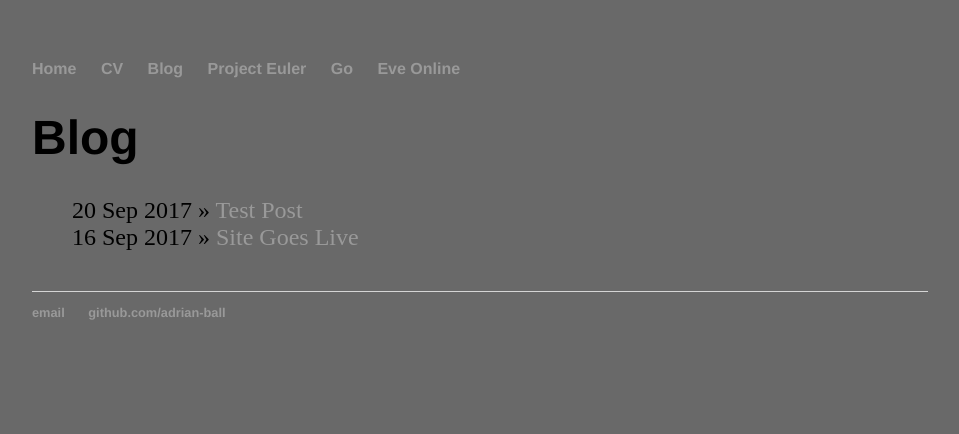
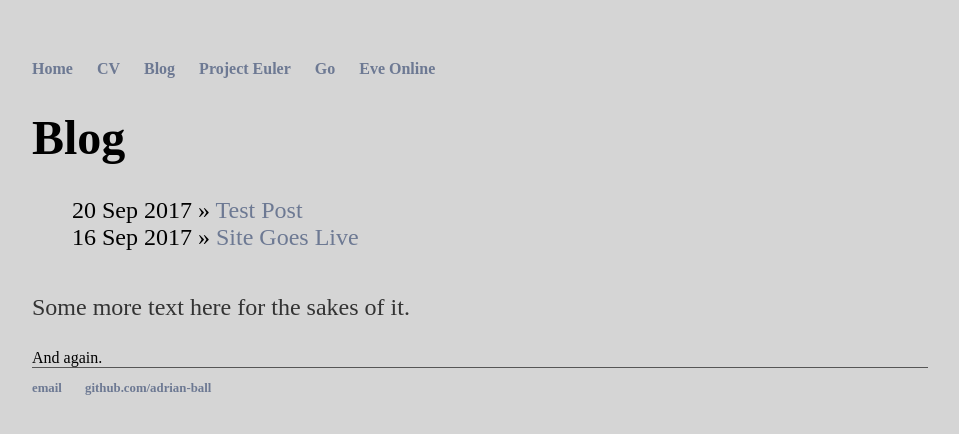
Before and after one commit to Adrian-Ball/adrian-ball.github.io, a Jekyll site: the page built from blog/index.html, in a window 1280 px wide. Shown: the top 434 px of the page, without its empty margins (160-1119 px from the left). Built offline with Jekyll 4.4.1, drawn with Linux system fonts in a browser that asks for light colours.

Commit message:
Updated a few styles. Changed background and some text colour. Changed font to Computer Modern :)

```diff
--- a/_layouts/default.html
+++ b/_layouts/default.html
@@ -11,9 +11,9 @@
 	        		<li><a href="/">Home</a></li>
 	        		<li><a href="/cv">CV</a></li>
 	        		<li><a href="/blog">Blog</a></li>
-				<li><a href="/project-euler">Project Euler</a></li>
-				<li><a href="/go">Go</a></li>
-				<li><a href="/eve-online">Eve Online</a></li>
+					<li><a href="/project-euler">Project Euler</a></li>
+					<li><a href="/go">Go</a></li>
+					<li><a href="/eve-online">Eve Online</a></li>
 	    		</ul>
 			</nav>
 			<div class="container">
--- a/blog/index.html
+++ b/blog/index.html
@@ -9,3 +9,8 @@
 	    <li><span>{{ post.date | date_to_string }}</span> » <a href="{{ post.url }}" title="{{ post.title }}">{{ post.title }}</a></li>
 	  {% endfor %}
 	</ul>
+
+	<p>
+	Some more text here for the sakes of it.
+	</p>
+	And again.
--- a/css/main.css
+++ b/css/main.css
@@ -1,11 +1,10 @@
 body {
     margin: 60px auto;
     width: 70%;
-    //background-color: #969696; /* Hexadecimal value */
-    background-color: #696969;
+    background-color: #D5D5D5;
 }
 nav ul, footer ul {
-    font-family:'Helvetica', 'Arial', 'Sans-Serif';
+	font-family: 'Computer Modern';
     padding: 0px;
     list-style: none;
     font-weight: bold;
@@ -16,22 +15,26 @@ nav ul li, footer ul li {
 }
 a {
     text-decoration: none;
-    color: #999;
+    //color: #999;
+	color: #6D7993;
 }
 a:hover {
     text-decoration: underline;
 }
 h1 {
     font-size: 3em;
-    font-family:'Helvetica', 'Arial', 'Sans-Serif';
+	//https://stackoverflow.com/questions/6476351/how-to-use-the-computer-modern-font-in-webpages
+    font-family: 'Computer Modern';
+    src: url('http://mirrors.ctan.org/fonts/cm-unicode/fonts/otf/cmunss.otf');
 }
 p {
-    font-size: 1.5em;
+	font-family: 'Computer Modern';
+	font-size: 1.5em;
     line-height: 1.4em;
     color: #333;
 }
 footer {
-    border-top: 1px solid #d5d5d5;
+    border-top: 1px solid #565656;
     font-size: .8em;
 }
 
```
Also changed, not shown: blog/atom.xml (deleted, +0 -27 lines).
